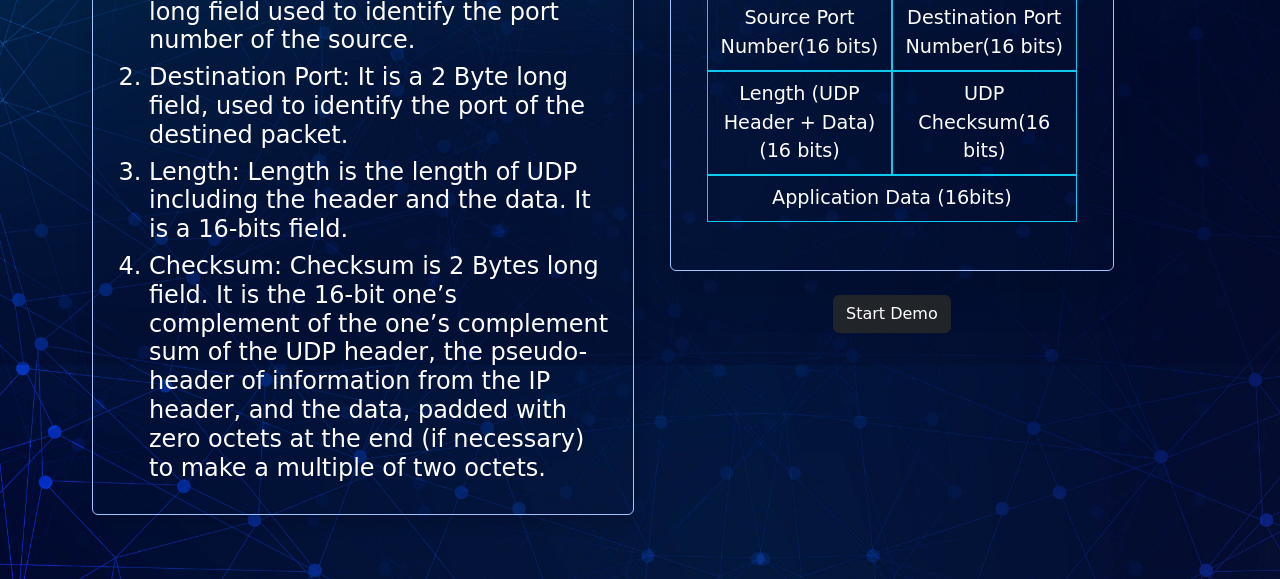
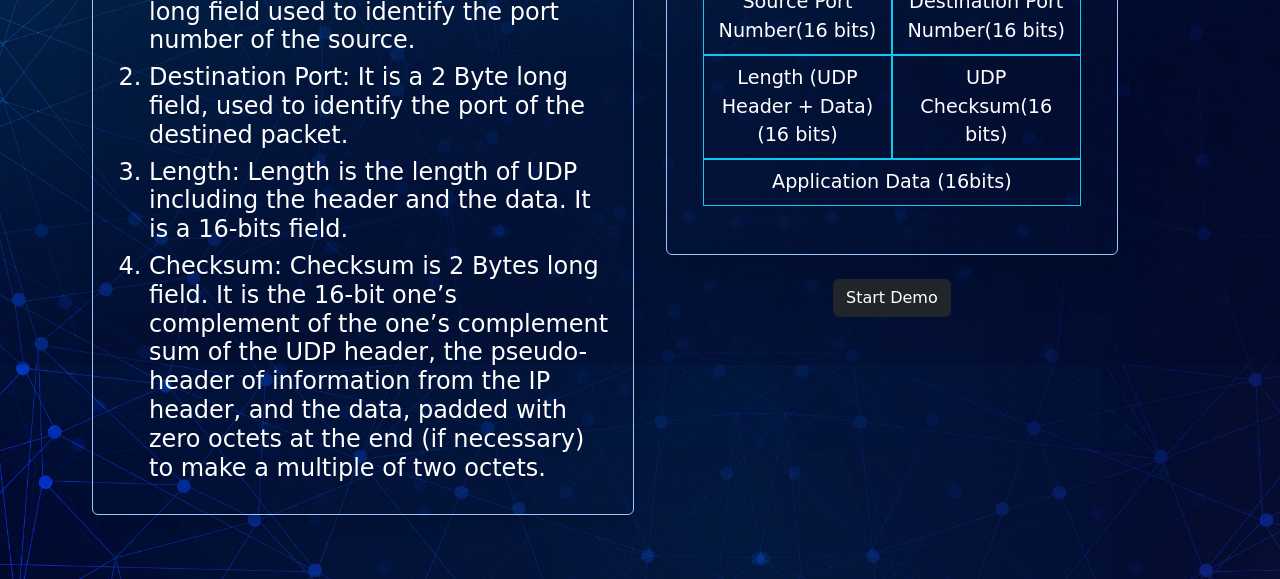
Before and after one commit to drishyavaishya/User-Datagram-Protocol, a plain HTML site: page index.html in a window 1280 px wide. Shown: the part 435-1014 px from the top of the page. Drawn offline with nearby package versions, Linux system fonts and the light colour scheme.

Commit message:
box alinment fixed

```diff
--- a/index.html
+++ b/index.html
@@ -50,7 +50,7 @@
                         multiple of two octets.</li>
                 </ol>
             </div>
-            <div class="col-5 m-3 p-3">
+            <div class="col-5 m-3 ">
                 <div class="row">
                     <div class="box border border-primary-subtle rounded p-5 shadow shadow-lg">
                         <div class="row">
@@ -73,7 +73,6 @@
                             </div></div>
                     </div>
                 </div>
-                <!-- <img src="./media/udp_header.webp" alt="" class="img-thumbnail shadow-lg"> -->
                 <div class="m-4 justify-content-center text-center">
                     <a href="./demo.html">
                         <button class="btn btn-dark">Start Demo</button>
```
